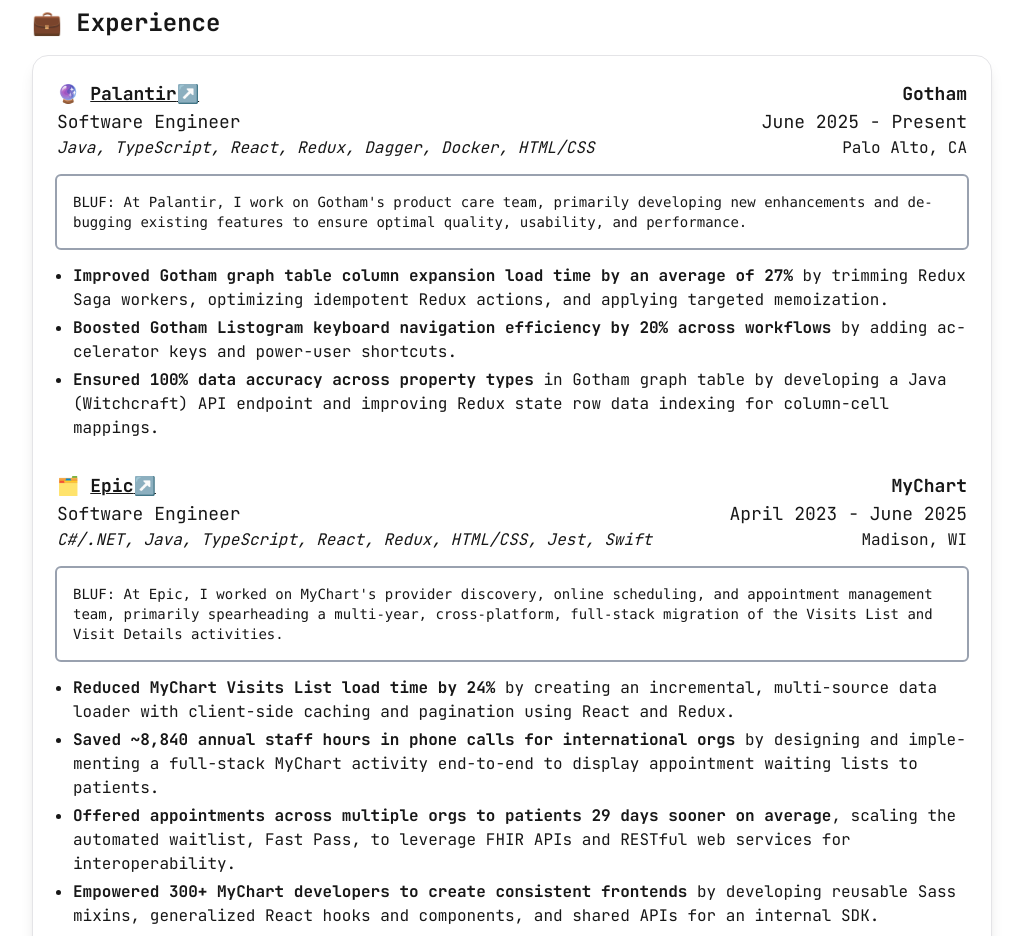
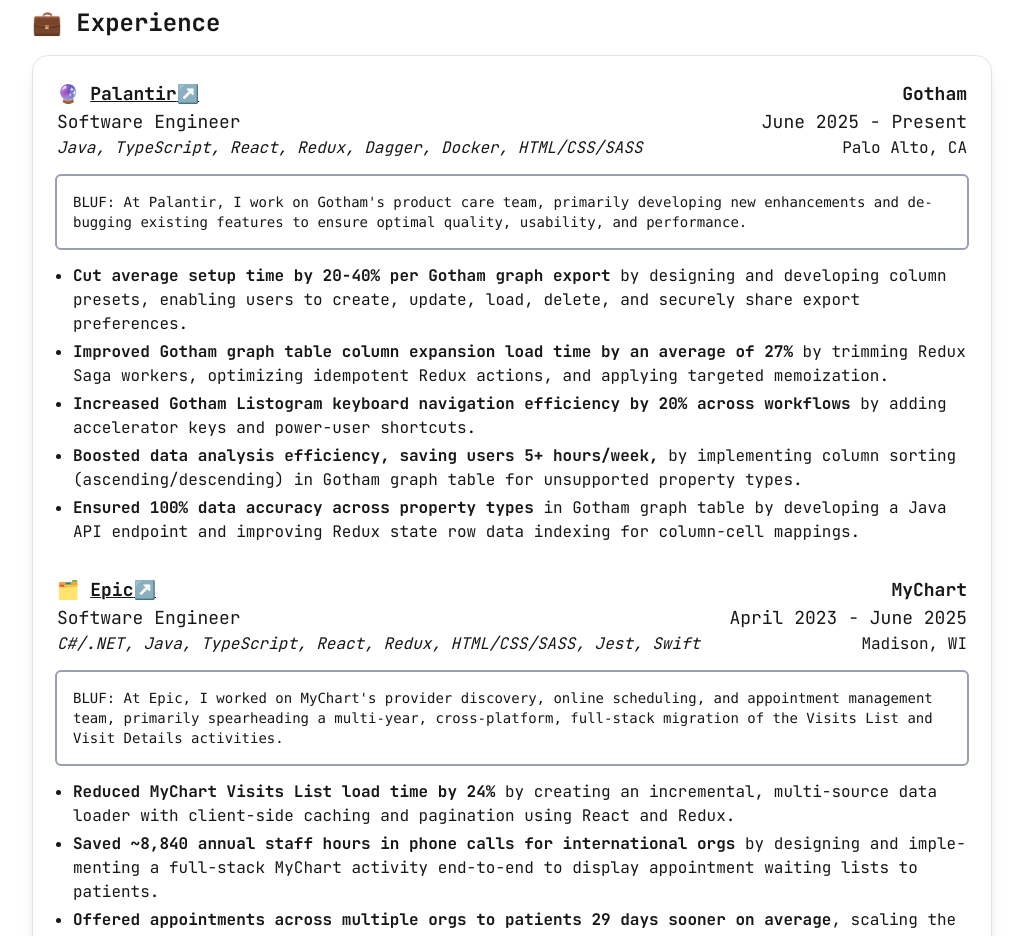
Before and after one commit to rcjng/rcjng-site, a Next.js app: page / in a window 1280 px wide. Shown: the part 780-1716 px from the top of the page, without its empty margins (128-1151 px from the left). Built offline with nearby package versions, Linux system fonts and the light colour scheme; no server answers.

Commit message:
Update bullet points

```diff
--- a/src/_data/rcjng_portfolio.ts
+++ b/src/_data/rcjng_portfolio.ts
@@ -61,7 +61,7 @@ export const RCJNG_EXPERIENCES: Readonly<IExperience>[] = [
             `Uncovered critical silent-failure bugs by implementing 100% input validation in appointment management Epic APIs serving 150M+ requests annually across 5 patient portals.`,
             `Added launch mode support in MyChart for 3rd-party SAML, Smart-on-FHIR, and Web PACS integration links, aiding pre-visit preparation, video visit launching, hardware testing, and building wayfinding.`
          ],
-        skillsAndAwards: ["C#/.NET", "Java", "TypeScript", "React", "Redux", "HTML/CSS", "Jest", "Swift"]
+        skillsAndAwards: ["C#/.NET", "Java", "TypeScript", "React", "Redux", "HTML/CSS/SASS", "Jest", "Swift"]
     },
     {
         id: "Palantir-06-2025",
@@ -76,11 +76,13 @@ export const RCJNG_EXPERIENCES: Readonly<IExperience>[] = [
         endDateIso: undefined,
         summary: "At Palantir, I work on Gotham's product care team, primarily developing new enhancements and debugging existing features to ensure optimal quality, usability, and performance.",
         descriptions: [
+         `<strong>Cut average setup time by 20-40% per Gotham graph export</strong> by designing and developing column presets, enabling users to create, update, load, delete, and securely share export preferences.`,
          `<strong>Improved Gotham graph table column expansion load time by an average of 27%</strong> by trimming Redux Saga workers, optimizing idempotent Redux actions, and applying targeted memoization.`,
-         `<strong>Boosted Gotham Listogram keyboard navigation efficiency by 20% across workflows</strong> by adding accelerator keys and power-user shortcuts.`,
-         `<strong>Ensured 100% data accuracy across property types</strong> in Gotham graph table by developing a Java (Witchcraft) API endpoint and improving Redux state row data indexing for column-cell mappings.`
+         `<strong>Increased Gotham Listogram keyboard navigation efficiency by 20% across workflows</strong> by adding accelerator keys and power-user shortcuts.`,
+         `<strong>Boosted data analysis efficiency, saving users 5+ hours/week,</strong> by implementing column sorting (ascending/descending) in Gotham graph table for unsupported property types.`,
+         `<strong>Ensured 100% data accuracy across property types</strong> in Gotham graph table by developing a Java API endpoint and improving Redux state row data indexing for column-cell mappings.`
         ],
-        skillsAndAwards: ["Java", "TypeScript", "React", "Redux", "Dagger", "Docker", "HTML/CSS"]
+        skillsAndAwards: ["Java", "TypeScript", "React", "Redux", "Dagger", "Docker", "HTML/CSS/SASS"]
     }
 ]  as const;
 
```
